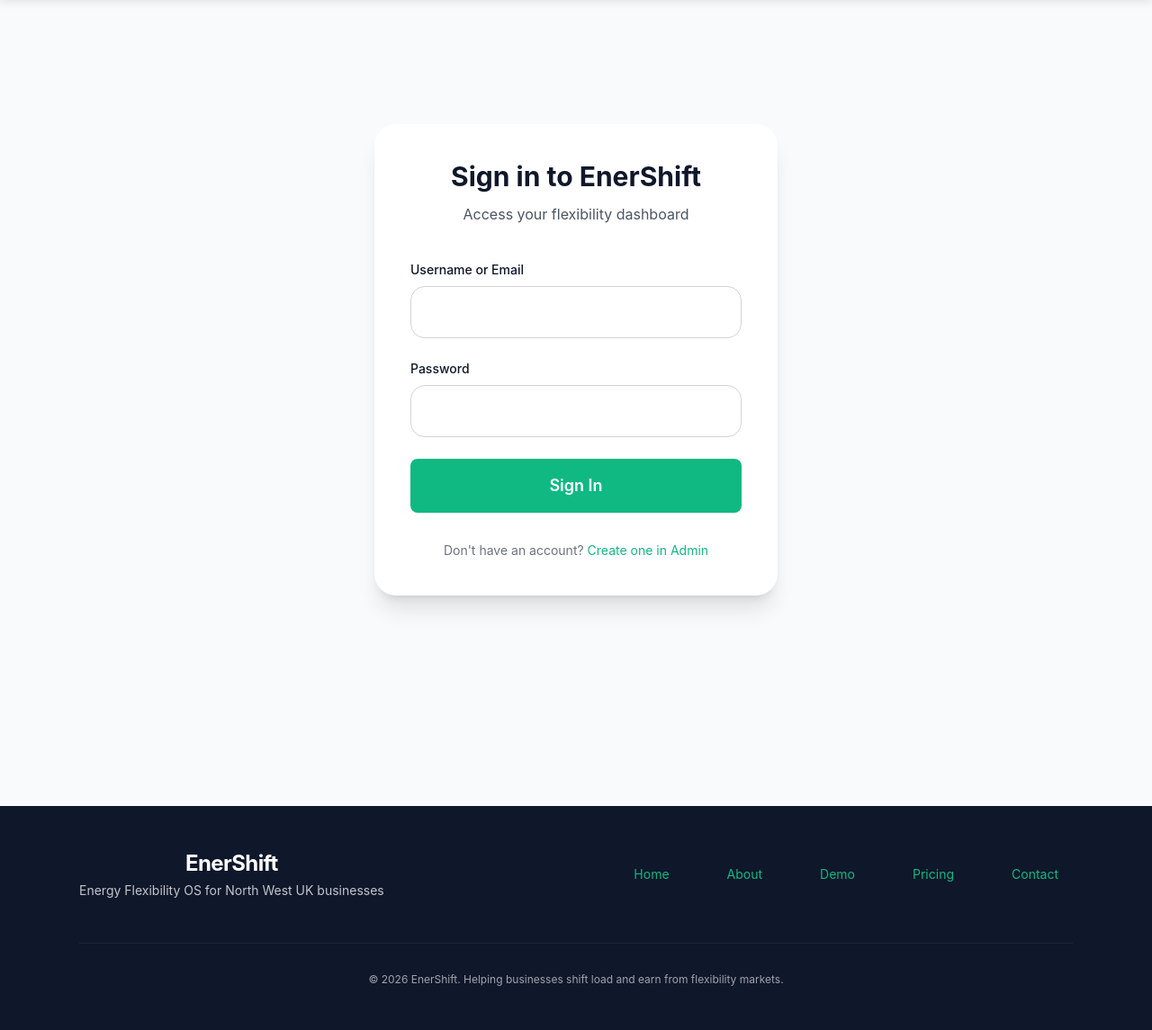
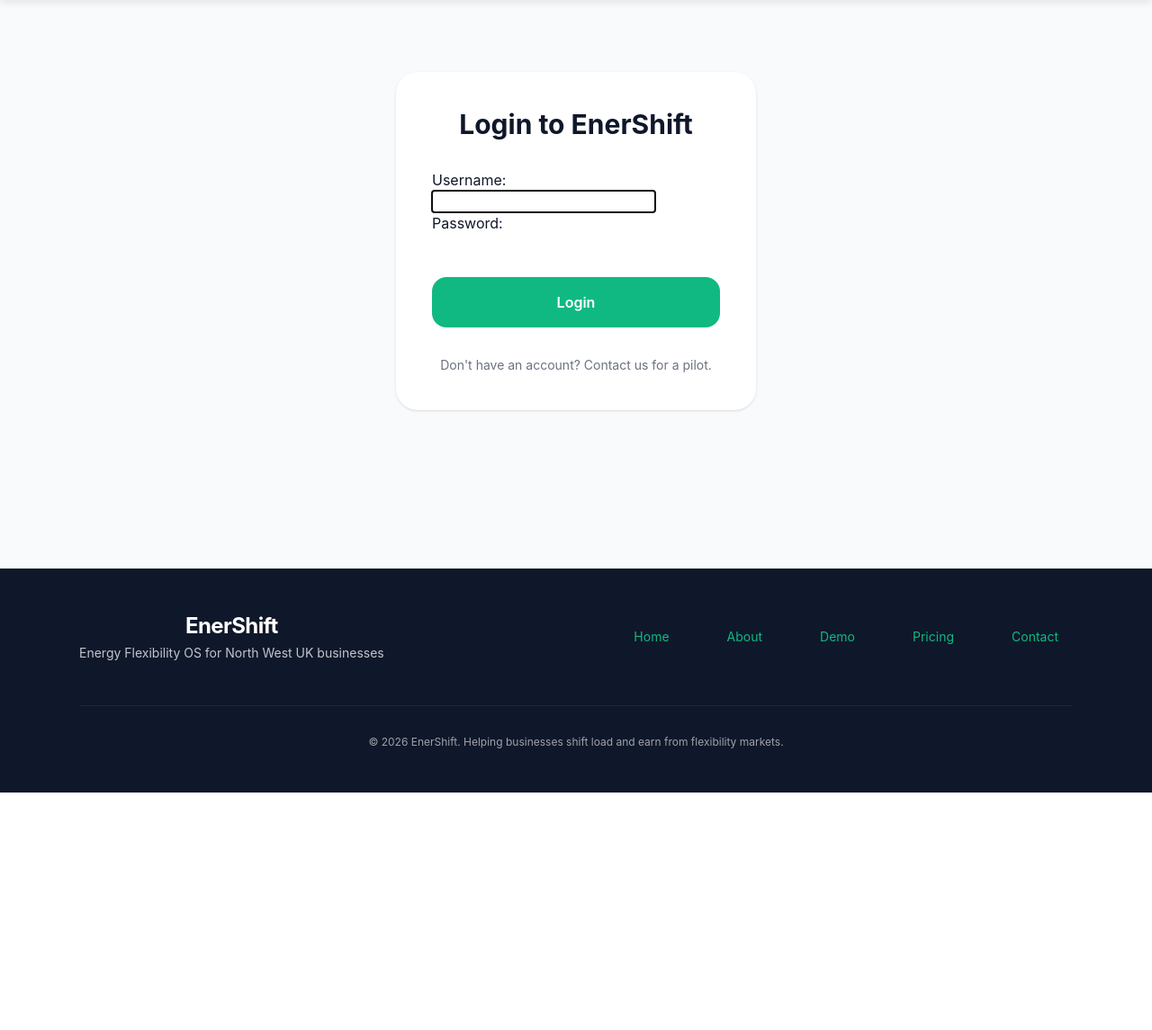
Before and after one commit to willbrad0803/EnerShift, a Django app: page /dashboard/login/ in a window 1280 px wide. Shown: the part 120-1265 px from the top of the page at 90% size. After the commit the page ends 1001 px from the top, so only its background shows below. Run offline with Django 5.2, Linux system fonts and the light colour scheme; some libraries are stand-ins or nearby versions.

Commit message:
Update login.html

```diff
--- a/templates/registration/login.html
+++ b/templates/registration/login.html
@@ -1,34 +1,21 @@
 {% extends 'base.html' %}
 
 {% block content %}
-<div class="min-h-screen bg-[var(--light)] flex items-center justify-center py-16">
-  <div class="bg-white rounded-3xl shadow-xl p-10 w-full max-w-md">
-    <div class="text-center mb-10">
-      <h1 class="text-3xl font-bold text-[var(--dark)]">Sign in to EnerShift</h1>
-      <p class="text-gray-600 mt-3">Access your flexibility dashboard</p>
-    </div>
+<div class="max-w-md mx-auto px-6 py-20">
+    <div class="bg-white rounded-3xl shadow p-10">
+        <h2 class="text-3xl font-bold text-center mb-8">Login to EnerShift</h2>
 
         <form method="post">
             {% csrf_token %}
-      <div class="space-y-6">
-        <div>
-          <label class="block text-sm font-medium mb-2">Username or Email</label>
-          <input type="text" name="username" required
-                 class="w-full border border-gray-300 rounded-2xl px-6 py-4 focus:outline-none focus:border-[var(--primary)]">
-        </div>
-        <div>
-          <label class="block text-sm font-medium mb-2">Password</label>
-          <input type="password" name="password" required
-                 class="w-full border border-gray-300 rounded-2xl px-6 py-4 focus:outline-none focus:border-[var(--primary)]">
-        </div>
-        <button type="submit" class="w-full cta-btn py-4 text-lg font-semibold">
-          Sign In
+            {{ form.as_p }}
+            <button type="submit"
+                    class="w-full bg-[var(--primary)] hover:bg-emerald-600 text-white py-4 rounded-2xl font-semibold mt-6">
+                Login
             </button>
-      </div>
         </form>
 
         <p class="text-center text-sm text-gray-500 mt-8">
-      Don't have an account? <a href="/admin/" class="text-[var(--primary)]">Create one in Admin</a>
+            Don't have an account? Contact us for a pilot.
         </p>
     </div>
 </div>
```
Lines whose indentation alone changed are shown as unchanged.
